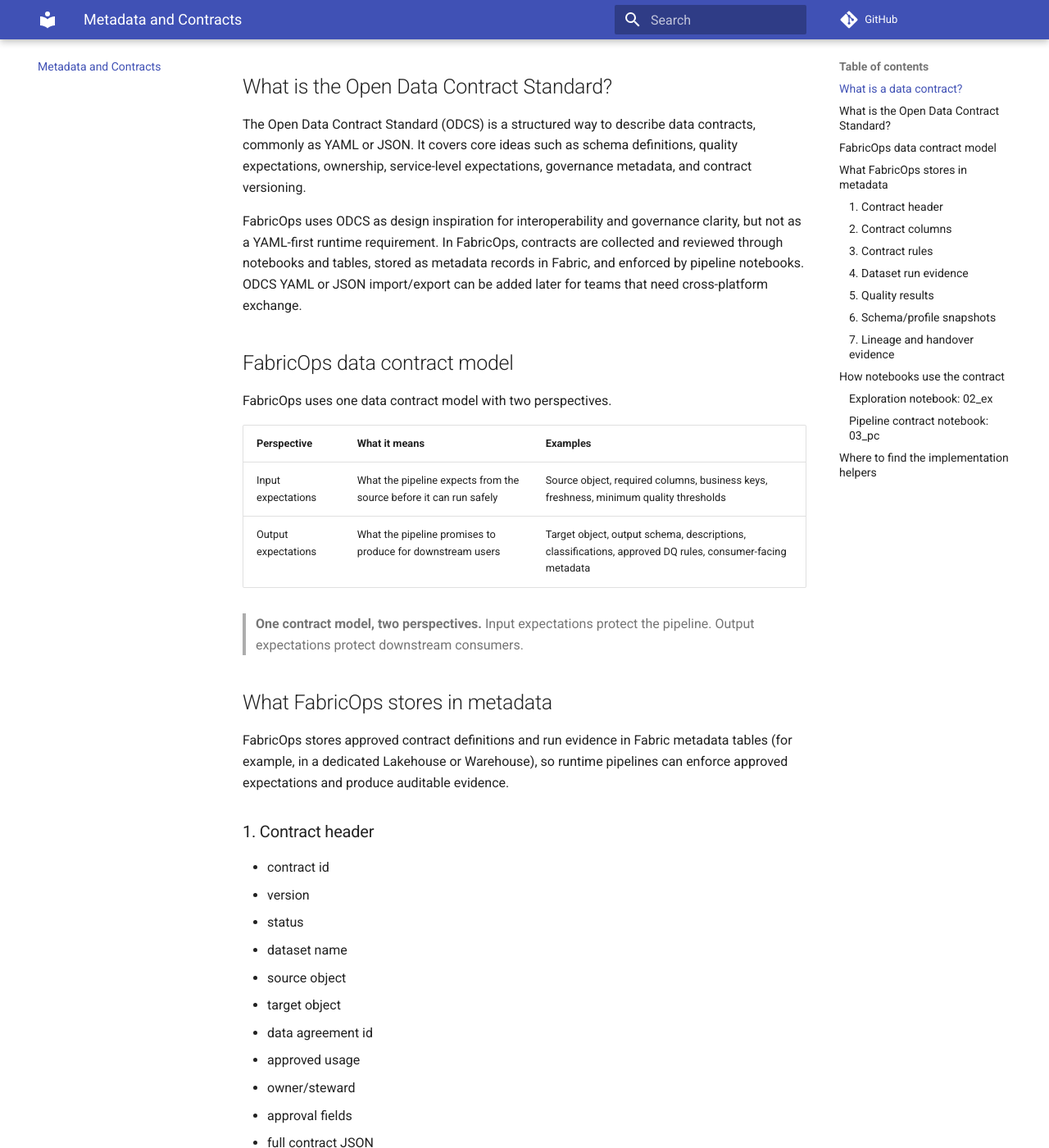
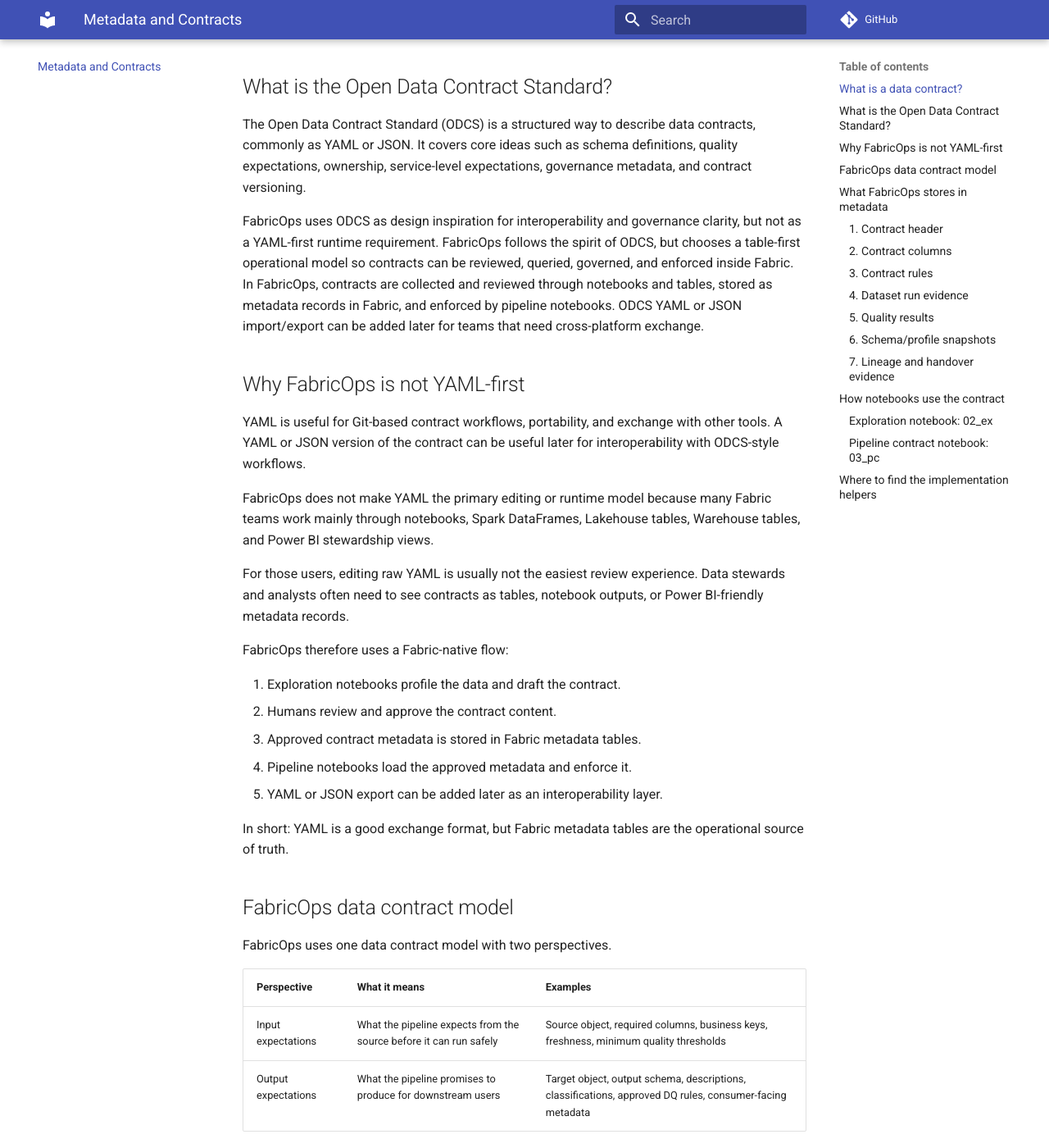
Before and after one commit to Voycepeh/fabric-data-product-framework, an MkDocs documentation site: the page built from docs/metadata-and-contracts.md, in a window 1280 px wide and 1400 px high, scrolled down 862 px. Shown: the whole window at 82% size. Built offline with MkDocs 1.6.1 and Material for MkDocs 9.7.7, drawn with Linux system fonts in a browser that asks for light colours; comment, search, counter and statistics services are not loaded.

Commit message:
docs: restore YAML-first rationale in metadata contracts page

```diff
--- a/docs/metadata-and-contracts.md
+++ b/docs/metadata-and-contracts.md
@@ -22,7 +22,25 @@
 
 The Open Data Contract Standard (ODCS) is a structured way to describe data contracts, commonly as YAML or JSON. It covers core ideas such as schema definitions, quality expectations, ownership, service-level expectations, governance metadata, and contract versioning.
 
-FabricOps uses ODCS as design inspiration for interoperability and governance clarity, but not as a YAML-first runtime requirement. In FabricOps, contracts are collected and reviewed through notebooks and tables, stored as metadata records in Fabric, and enforced by pipeline notebooks. ODCS YAML or JSON import/export can be added later for teams that need cross-platform exchange.
+FabricOps uses ODCS as design inspiration for interoperability and governance clarity, but not as a YAML-first runtime requirement. FabricOps follows the spirit of ODCS, but chooses a table-first operational model so contracts can be reviewed, queried, governed, and enforced inside Fabric. In FabricOps, contracts are collected and reviewed through notebooks and tables, stored as metadata records in Fabric, and enforced by pipeline notebooks. ODCS YAML or JSON import/export can be added later for teams that need cross-platform exchange.
+
+## Why FabricOps is not YAML-first
+
+YAML is useful for Git-based contract workflows, portability, and exchange with other tools. A YAML or JSON version of the contract can be useful later for interoperability with ODCS-style workflows.
+
+FabricOps does not make YAML the primary editing or runtime model because many Fabric teams work mainly through notebooks, Spark DataFrames, Lakehouse tables, Warehouse tables, and Power BI stewardship views.
+
+For those users, editing raw YAML is usually not the easiest review experience. Data stewards and analysts often need to see contracts as tables, notebook outputs, or Power BI-friendly metadata records.
+
+FabricOps therefore uses a Fabric-native flow:
+
+1. Exploration notebooks profile the data and draft the contract.
+2. Humans review and approve the contract content.
+3. Approved contract metadata is stored in Fabric metadata tables.
+4. Pipeline notebooks load the approved metadata and enforce it.
+5. YAML or JSON export can be added later as an interoperability layer.
+
+In short: YAML is a good exchange format, but Fabric metadata tables are the operational source of truth.
 
 ## FabricOps data contract model
 
```
